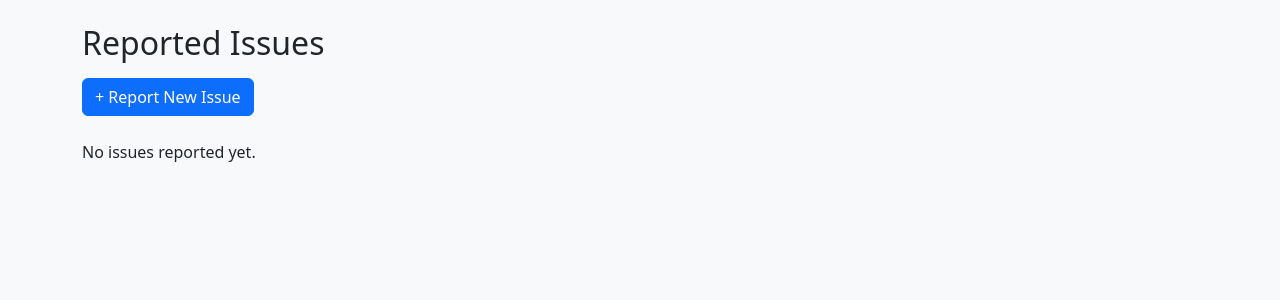
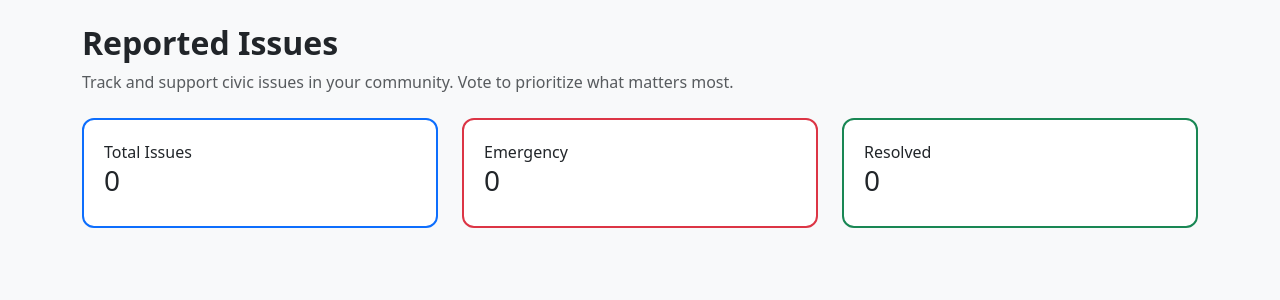
Before and after one commit to albinmmathew/sdg11_project, a Django app: page /issues/ in a window 1280 px wide. Shown: the part 56-356 px from the top of the page. Run offline with Django 5.2, Linux system fonts and the light colour scheme; the visitor is signed in with stand-in values (Sample User, id 1); data that the repository does not hold is empty.

Commit message:
update for ui

```diff
--- a/issues/templates/issues/base.html
+++ b/issues/templates/issues/base.html
@@ -6,7 +6,39 @@
 
     <!-- Bootstrap CSS -->
     <link href="https://cdn.jsdelivr.net/npm/bootstrap@5.3.2/dist/css/bootstrap.min.css" rel="stylesheet">
+
+	<style>
+		.summary-card {
+			border: 2px solid;
+			border-radius: 12px;
+			padding: 20px;
+			background: #fff;
+		}
+
+		.issue-card {
+			background: #fff;
+			border-radius: 14px;
+			padding: 20px;
+			height: 100%;
+			border: 1px solid #e0e0e0;
+		}
+
+		.issue-card.emergency {
+			border: 2px solid #dc3545;
+			background: #fff5f5;
+		}
+
+		.vote-btn {
+			border: 1px solid #ddd;
+			background: #fff;
+			border-radius: 8px;
+			padding: 6px 12px;
+			font-weight: 600;
+		}
+</style>
+
 </head>
+
 <body class="bg-light">
 
 	<nav class="navbar navbar-expand-lg navbar-dark bg-dark mb-4">
--- a/issues/templates/issues/issue_list.html
+++ b/issues/templates/issues/issue_list.html
@@ -1,37 +1,78 @@
 {% extends 'issues/base.html' %}
+{% block content %}
 
-{% block content %}
-<h2 class="mb-3">Reported Issues</h2>
-{% if messages %}
-        {% for message in messages %}
-            <p class="{{ message.tags }}">{{ message }}</p>
-        {% endfor %}
+<h2 class="fw-bold">Reported Issues</h2>
+<p class="text-muted mb-4">
+    Track and support civic issues in your community. Vote to prioritize what matters most.
+</p>
+
+<!-- SUMMARY CARDS -->
+<div class="row mb-4">
+    <div class="col-md-4">
+        <div class="summary-card border-primary">
+            <span>Total Issues</span>
+            <h3>{{ total_count }}</h3>
+        </div>
+    </div>
+    <div class="col-md-4">
+        <div class="summary-card border-danger">
+            <span>Emergency</span>
+            <h3>{{ emergency_count }}</h3>
+        </div>
+    </div>
+    <div class="col-md-4">
+        <div class="summary-card border-success">
+            <span>Resolved</span>
+            <h3>{{ resolved_count }}</h3>
+        </div>
+    </div>
+</div>
+
+<!-- ISSUE CARDS -->
+<div class="row">
+{% for issue in issues %}
+    <div class="col-md-4 mb-4">
+        <div class="issue-card {% if issue.category.is_emergency %}emergency{% endif %}">
+
+            <!-- BADGES -->
+            <div class="mb-2">
+                {% if issue.category.is_emergency %}
+                    <span class="badge bg-danger">EMERGENCY</span>
                 {% endif %}
-<a href="{% url 'report_issue' %}" class="btn btn-primary mb-4">
-    + Report New Issue
-</a>
+                <span class="badge bg-light text-dark">{{ issue.category.name }}</span>
 
-{% for issue in issues %}
-<div class="card mb-3">
-    <div class="card-body">
-        <h5 class="card-title">{{ issue.title }}</h5>
-        <p class="card-text">{{ issue.description }}</p>
+                {% if issue.status == 'reported' %}
+                    <span class="badge bg-warning text-dark">Reported</span>
+                {% elif issue.status == 'in_progress' %}
+                    <span class="badge bg-primary">In Progress</span>
+                {% elif issue.status == 'resolved' %}
+                    <span class="badge bg-success">Resolved</span>
+                {% endif %}
+            </div>
 
-        <p class="mb-1"><strong>Location:</strong> {{ issue.location }}</p>
-        <p class="mb-1"><strong>Status:</strong>
-            <span class="badge bg-info text-dark">{{ issue.status }}</span>
+            <!-- TITLE -->
+            <h5 class="fw-bold">{{ issue.title }}</h5>
+
+            <!-- DESCRIPTION -->
+            <p class="text-muted small">{{ issue.description }}</p>
+
+            <!-- LOCATION -->
+            <p class="small">
+                📍 {{ issue.location }}
             </p>
-        <p><strong>Votes:</strong> {{ issue.votes }}</p>
-		<p><strong>Category:</strong> {{ issue.category.name }}</p>
-        <form action="{% url 'upvote_issue' issue.id %}" method="post">
+
+            <!-- FOOTER -->
+            <div class="d-flex justify-content-between align-items-center mt-3">
+                <form method="post" action="{% url 'upvote_issue' issue.id %}">
                     {% csrf_token %}
-            <button type="submit" class="btn btn-outline-success btn-sm">
-                👍 Upvote
+                    <button class="vote-btn">
+                        👍 {{ issue.votes }}
                     </button>
                 </form>
             </div>
         </div>
-{% empty %}
-<p>No issues reported yet.</p>
+    </div>
 {% endfor %}
+</div>
+
 {% endblock %}
--- a/issues/views.py
+++ b/issues/views.py
@@ -10,19 +10,39 @@ from django.db.models import Case, When, Value, IntegerField
 
 @login_required
 def issue_list(request):
-    issues = Issue.objects.annotate(
+
+    # Main issue list with prioritization
+    issues = Issue.objects.select_related('category').annotate(
         emergency_priority=Case(
             When(category__is_emergency=True, then=Value(1)),
             default=Value(0),
             output_field=IntegerField(),
         )
     ).order_by(
-        '-emergency_priority',   # 🚨 emergency issues first
-        '-votes',                # 🔼 higher votes next
-        '-created_at'            # 🕒 newer issues last tie-breaker
+        '-emergency_priority',
+        '-votes',
+        '-created_at'
     )
 
-    return render(request, 'issues/issue_list.html', {'issues': issues})
+    # ✅ SUMMARY COUNTS (THIS IS THE FIX)
+    total_count = Issue.objects.count()
+
+    emergency_count = Issue.objects.filter(
+        category__is_emergency=True
+    ).count()
+
+    resolved_count = Issue.objects.filter(
+        status='resolved'
+    ).count()
+
+    context = {
+        'issues': issues,
+        'total_count': total_count,
+        'emergency_count': emergency_count,
+        'resolved_count': resolved_count,
+    }
+
+    return render(request, 'issues/issue_list.html', context)
 
 from .models import Issue, Category
 
```
Lines whose indentation alone changed are shown as unchanged.
